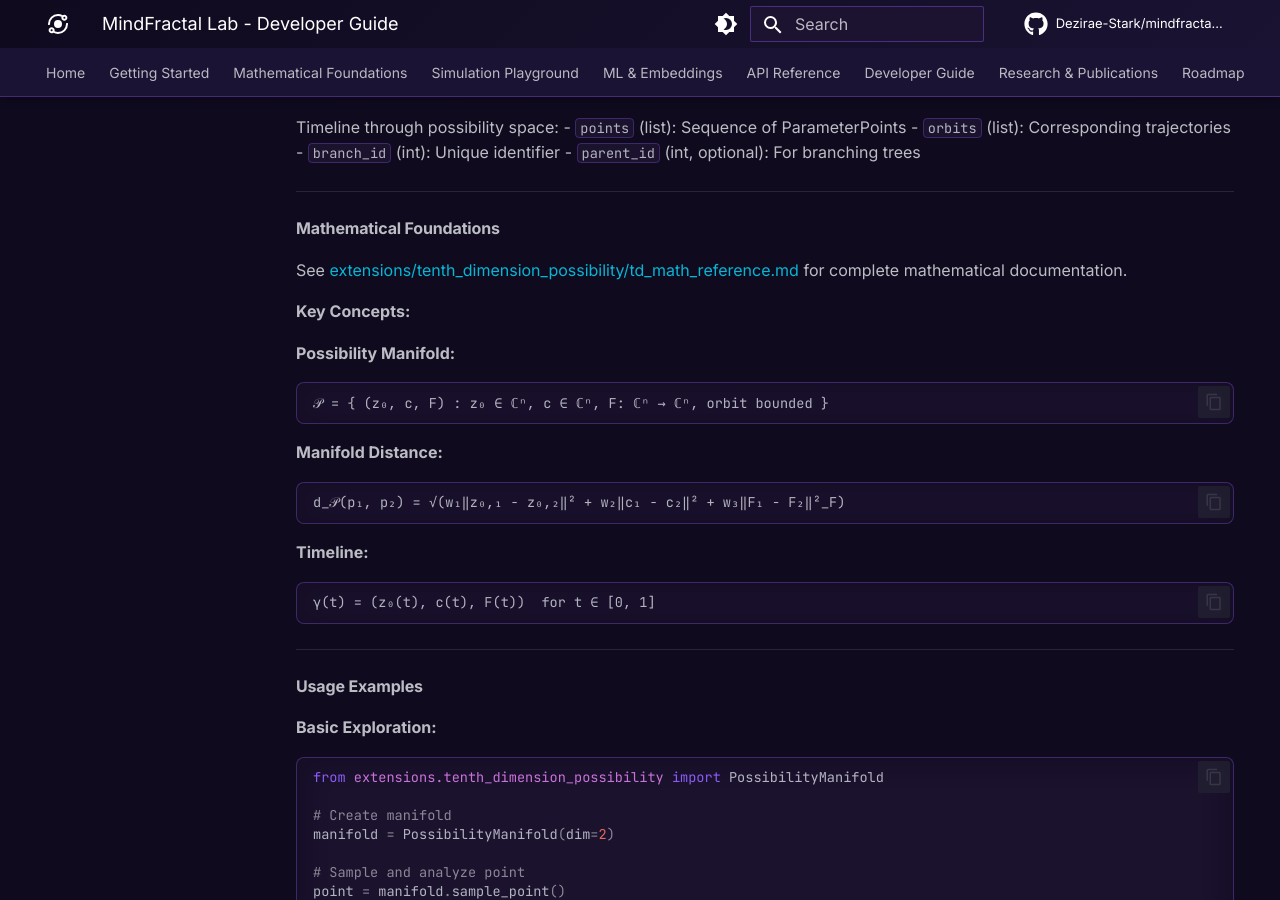
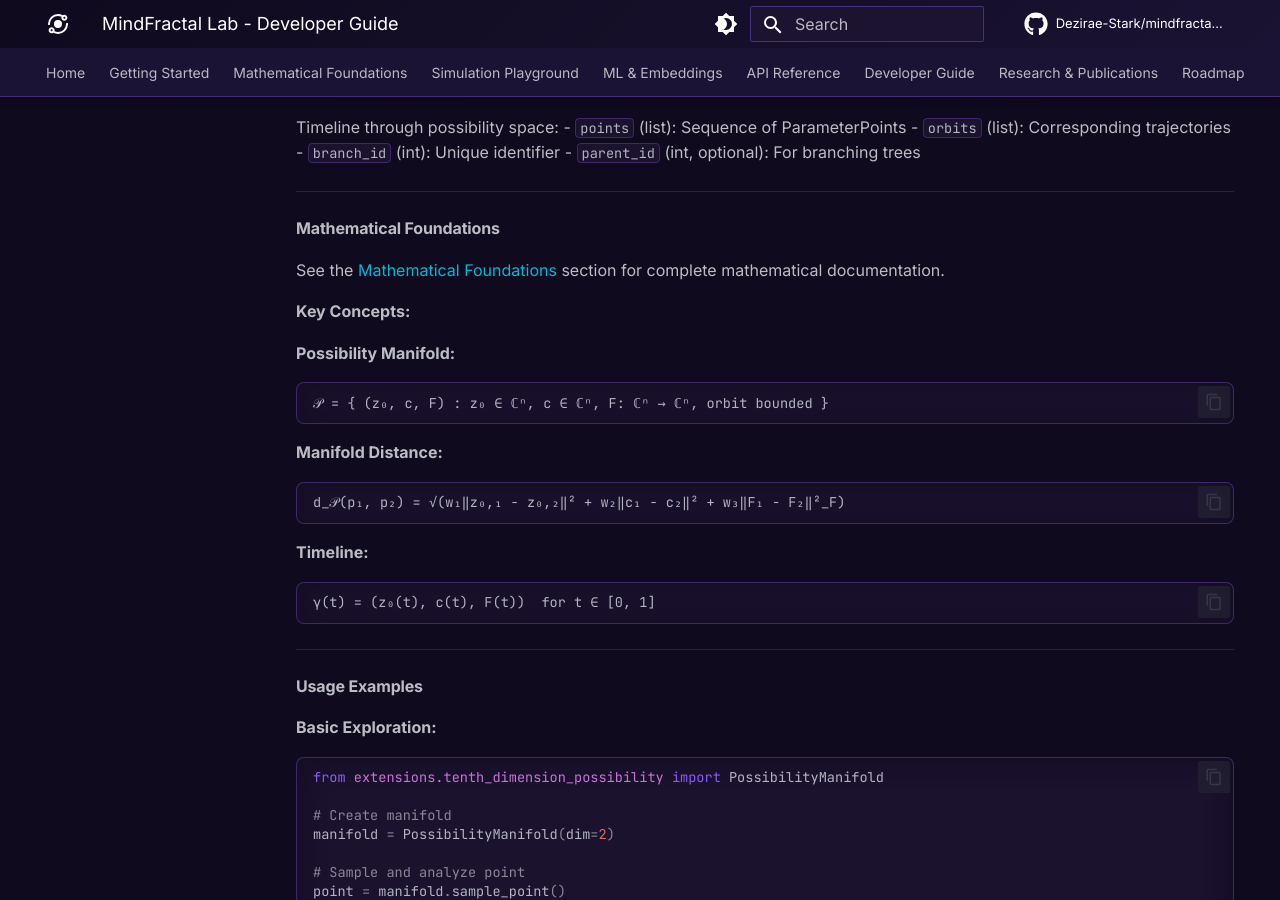
Before and after one commit to Dezirae-Stark/mindfractal-lab, an MkDocs documentation site: the page built from docs/developer.md, in a window 1280 px wide and 900 px high, scrolled down 10185 px. Built offline with MkDocs 1.6.1 and Material for MkDocs 9.7.7, drawn with Linux system fonts in a browser that asks for light colours; comment, search, counter and statistics services are not loaded; the version menu is left out; some of the changed text lies outside the part shown.

Commit message:
fix: Update broken links in developer.md for MkDocs
Changed relative links to CONTRIBUTING.md and td_math_reference.md
to point to existing documentation pages within docs/.

🤖 Generated with [Claude Code](https://claude.com/claude-code)

Co-Authored-By: Claude <noreply@anthropic.com>

```diff
--- a/docs/developer.md
+++ b/docs/developer.md
@@ -602,7 +602,7 @@ Timeline through possibility space:
 
 #### Mathematical Foundations
 
-See [extensions/tenth_dimension_possibility/td_math_reference.md](../extensions/tenth_dimension_possibility/td_math_reference.md) for complete mathematical documentation.
+See the [Mathematical Foundations](math/overview.md) section for complete mathematical documentation.
 
 **Key Concepts:**
 
@@ -883,7 +883,7 @@ extensions/my_extension/
 
 ## Contributing
 
-See [CONTRIBUTING.md](../CONTRIBUTING.md) for detailed guidelines.
+See the [Contributing Guide](developer/contributing.md) for detailed guidelines.
 
 **Quick checklist:**
 - [ ] Fork the repository
```
